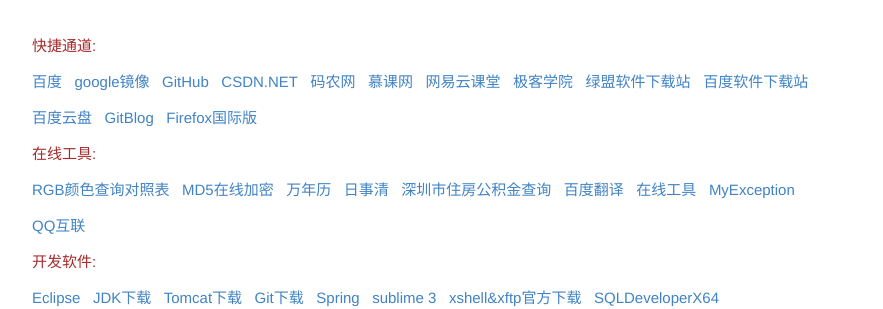
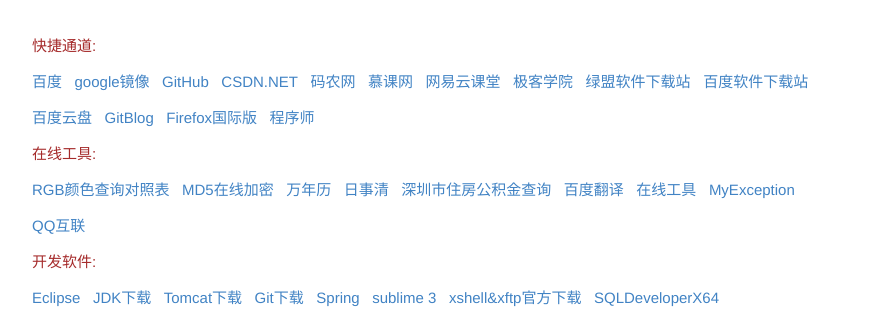
Before and after one commit to daniel163/daniel163.github.io, a Jekyll site: the page built from index.html, in a window 1280 px wide. Shown: the part 826-1135 px from the top of the page, without its empty margins (198-1081 px from the left). Built offline with Jekyll 4.4.1, drawn with Linux system fonts in a browser that asks for light colours; Markdown is read by kramdown in place of the engine named in the settings; the list of posts is cut into pages by our own code.

Commit message:
增加主页快捷链接

```diff
--- a/index.html
+++ b/index.html
@@ -43,7 +43,8 @@ layout: default
 	<p>
 	<a href="http://yun.baidu.com/" target="_blank">百度云盘</a>&nbsp&nbsp
 	<a href="http://www.gitblog.cn/" target="_blank">GitBlog</a>&nbsp&nbsp
-  <a href="https://www.mozilla.org/en-US/firefox/all/" target="_blank">Firefox国际版</a>&nbsp&nbsp
+  	<a href="https://www.mozilla.org/en-US/firefox/all/" target="_blank">Firefox国际版</a>&nbsp&nbsp
+  	<a href="http://www.techug.com/" target="_blank">程序师</a>&nbsp&nbsp
 	</p>
 
 
```
